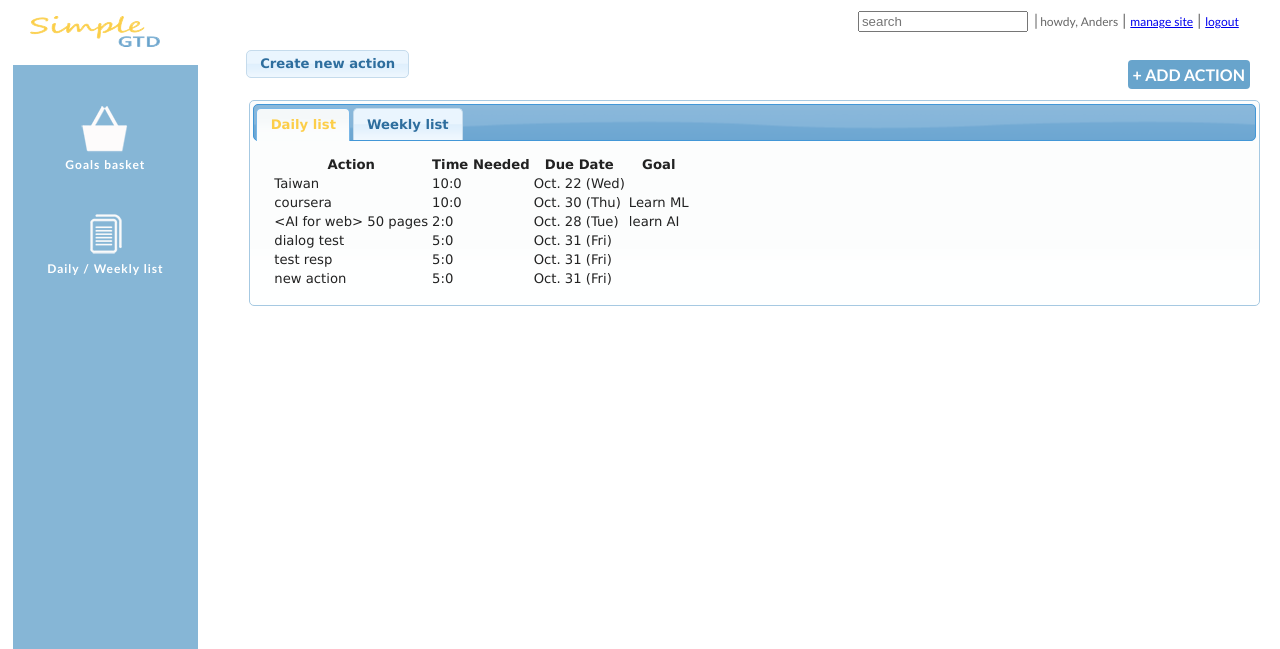
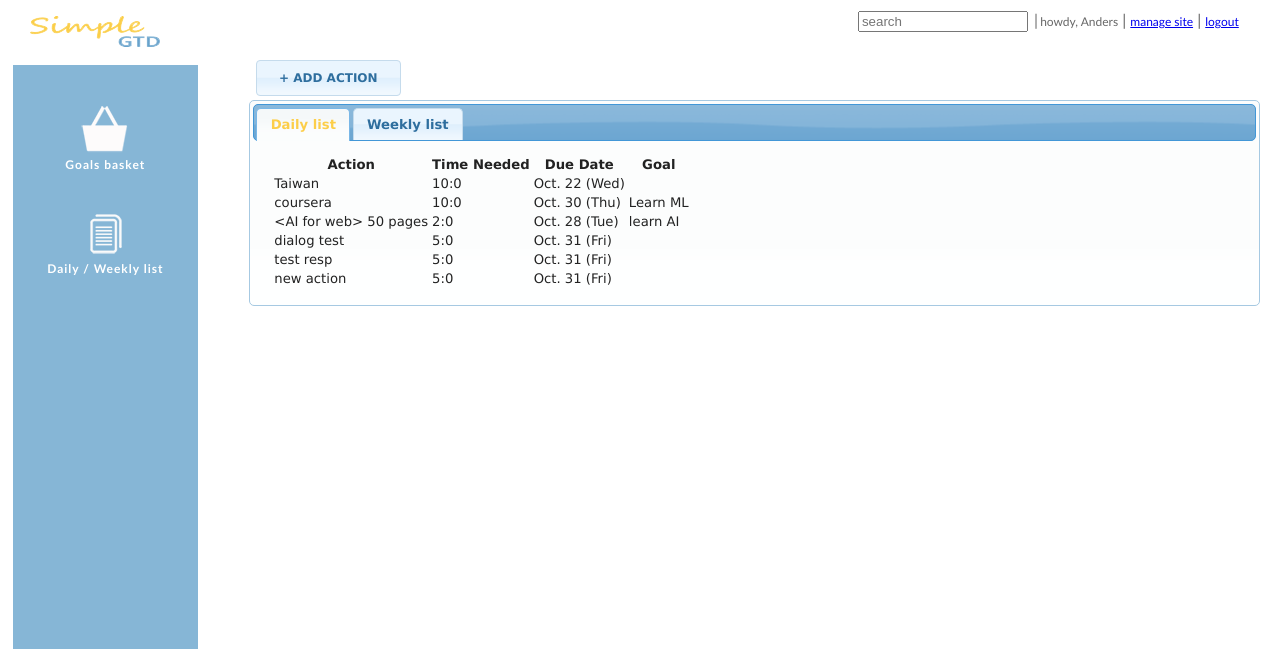
Before and after one commit to ariannaguo/SimpleGTD, a Django app: page /action/list/ in a window 1280 px wide. Shown: the top 649 px of the page. Run offline with Django 3.2, Linux system fonts and the light colour scheme; a user stored in the database is signed in; data comes from the database, SQL or seed files in the repository; both versions use the stored data as it was after the commit; some libraries are stand-ins or nearby versions.

Commit message:
Adjust style of add action button

```diff
--- a/source/templates/simgtd/action_list.html
+++ b/source/templates/simgtd/action_list.html
@@ -179,19 +179,14 @@
                         {% endfor %}
                     </select>
                 </div>
-
-{#                <div>#}
-{#                    <input type="submit" class="save" value="Save">#}
-{#                    <a href="/action/list" class="cancel">Cancel</a>#}
-{#                </div>#}
             </div>
         </form>
     </div>
 
-    <button id="create-action">Create new action</button>
+    <button id="create-action" class="button add">+ ADD ACTION</button>
 
     <div id="goals_basket">
-        <a href="/action/add/" class="button add">+ ADD ACTION</a>
+        <!--<a href="/action/add/" class="button add">+ ADD ACTION</a>-->
 
         <div id="tabs">
             <ul>
```
Also changed, not shown: source/gtd.db, 2 other files.
